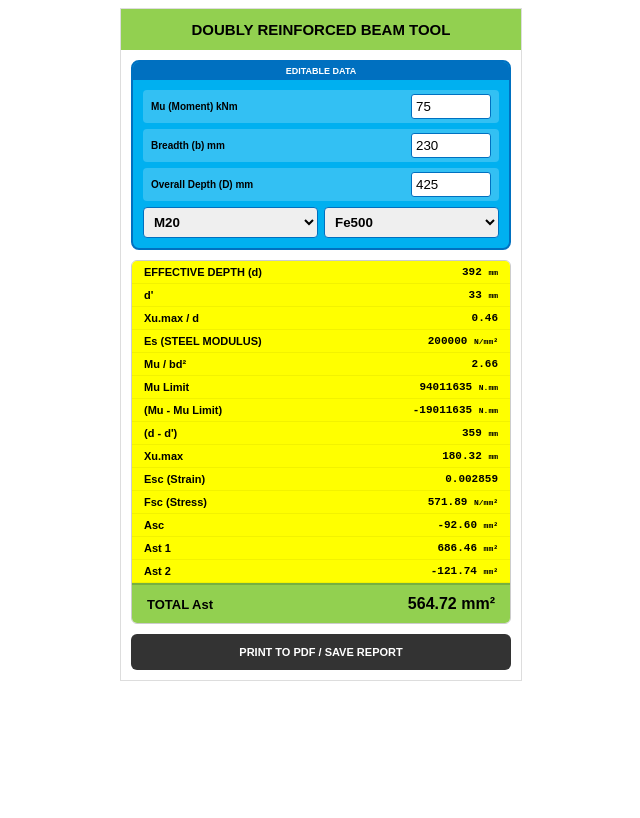
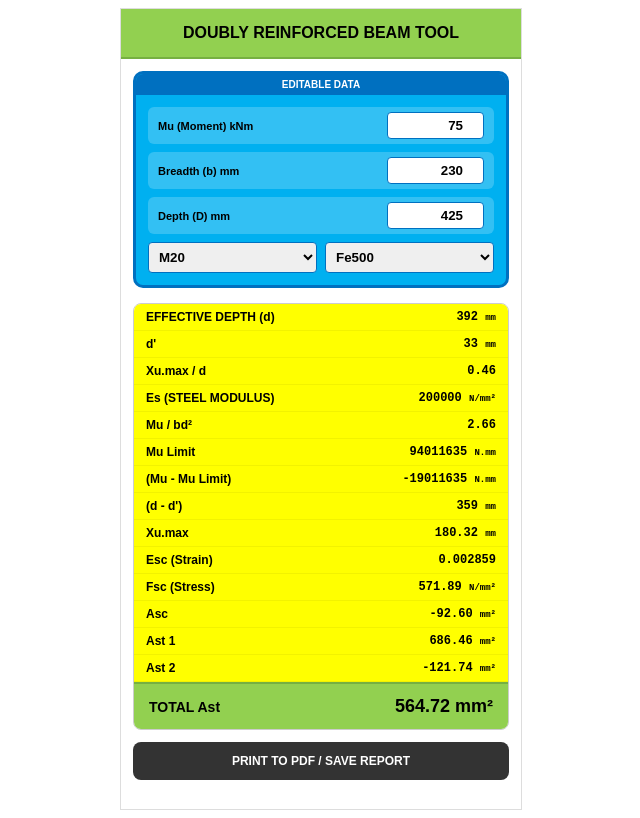
Before and after one commit to Movieeesss/DOUBLY-REINFORCED-BEAM-TOOL, a React (Vite) app: page / in a window 1280 px wide. Shown: the whole page, without its empty margins (319-959 px from the left). Built offline with nearby package versions, Linux system fonts and the light colour scheme.

Commit message:
Update DoublyReinforced.tsx

```diff
--- a/src/DoublyReinforced.tsx
+++ b/src/DoublyReinforced.tsx
@@ -13,6 +13,9 @@ export default function DoublyReinforcedTool() {
   const [inputs, setInputs] = useState({
     mu: 75, b: 230, D: 425, fck: 20, fy: 500, cover: 25, dia: 16
   });
+
+  // Seamless experience: Auto-select text on click so user doesn't have to erase zeros
+  const handleFocus = (e: React.FocusEvent<HTMLInputElement>) => e.target.select();
 
   // EXACT EXCEL MATHEMATICS
   const d = inputs.D - inputs.cover - (inputs.dia / 2);
@@ -33,62 +36,54 @@ export default function DoublyReinforcedTool() {
   const totalAst = ast1 + ast2;
 
   const Cell = ({ label, value, unit, color }: any) => (
-    <div style={{ display: 'flex', justifyContent: 'space-between', padding: '5px 12px', borderBottom: '1px solid rgba(0,0,0,0.05)', backgroundColor: color || '#fff', fontSize: '11px' }}>
+    <div style={{ display: 'flex', justifyContent: 'space-between', padding: '6px 12px', borderBottom: '1px solid rgba(0,0,0,0.05)', backgroundColor: color || '#fff', fontSize: '12px' }}>
       <span style={{ fontWeight: 'bold' }}>{label}</span>
-      <span style={{ fontFamily: 'monospace', fontWeight: 'bold' }}>{value} <small style={{fontSize: '8px'}}>{unit}</small></span>
+      <span style={{ fontFamily: 'monospace', fontWeight: 'bold' }}>{value} <small style={{fontSize: '9px'}}>{unit}</small></span>
     </div>
   );
 
   return (
-    <div className="report-wrapper" style={{ maxWidth: '400px', margin: '0 auto', fontFamily: 'Arial, sans-serif', backgroundColor: '#fff', border: '1px solid #ddd' }}>
+    <div id="printable-area" style={{ maxWidth: '400px', margin: '0 auto', fontFamily: 'sans-serif', backgroundColor: '#fff', minHeight: '100vh', border: '1px solid #ddd' }}>
       <style>{`
         @media print {
           @page { size: auto; margin: 0mm; }
-          body { margin: 0; padding: 0; }
-          .report-wrapper { border: none !important; width: 100% !important; max-width: 100% !important; height: 100vh !important; overflow: hidden !important; }
+          body { margin: 0; padding: 0; overflow: hidden; }
+          #printable-area { border: none !important; width: 100% !important; max-width: 100% !important; height: auto !important; margin: 0 !important; }
           .no-print { display: none !important; }
-          .logo-box { display: block !important; text-align: center; margin-bottom: 5px; }
           .blue-box { -webkit-print-color-adjust: exact; background-color: #00b0f0 !important; border: 2px solid #0070c0 !important; }
           .yellow-row { -webkit-print-color-adjust: exact; background-color: #ffff00 !important; }
-          .green-row { -webkit-print-color-adjust: exact; background-color: #92d050 !important; }
-          select, input { border: none !important; background: transparent !important; appearance: none !important; font-weight: bold !important; text-align: right; }
+          .green-total { -webkit-print-color-adjust: exact; background-color: #92d050 !important; }
+          header { -webkit-print-color-adjust: exact; background-color: #92d050 !important; }
+          input, select { border: none !important; background: transparent !important; appearance: none !important; font-weight: bold !important; text-align: right; }
         }
-        .logo-box { display: none; } /* Only shows in PDF */
       `}</style>
 
-      {/* PDF ONLY LOGO */}
-      <div className="logo-box" style={{ padding: '10px' }}>
-         <h1 style={{ margin: 0, fontSize: '24px', letterSpacing: '2px', fontWeight: '900' }}>UNIQ</h1>
-         <p style={{ margin: 0, fontSize: '12px', fontWeight: 'bold', letterSpacing: '4px' }}>DESIGNS</p>
-         <hr style={{ border: '1px solid #000', margin: '5px 0' }} />
-      </div>
-
-      <header style={{ backgroundColor: '#92d050', padding: '12px', textAlign: 'center', fontWeight: '900', fontSize: '15px' }}>
+      <header style={{ backgroundColor: '#92d050', padding: '15px', textAlign: 'center', fontWeight: '900', fontSize: '16px', borderBottom: '2px solid #76b041' }}>
         DOUBLY REINFORCED BEAM TOOL
       </header>
 
-      <div style={{ padding: '10px' }}>
-        {/* BLUE: EDITABLE INPUTS WITH NAMES */}
-        <div className="blue-box" style={{ border: '2px solid #0070c0', borderRadius: '8px', overflow: 'hidden', marginBottom: '10px', backgroundColor: '#00b0f0' }}>
-          <div style={{ backgroundColor: '#0070c0', color: 'white', padding: '4px', fontSize: '9px', fontWeight: 'bold', textAlign: 'center' }}>EDITABLE DATA</div>
-          <div style={{ padding: '10px', display: 'flex', flexDirection: 'column', gap: '6px' }}>
+      <div style={{ padding: '12px' }}>
+        {/* BLUE: EDITABLE INPUTS */}
+        <div className="blue-box" style={{ border: '3px solid #0070c0', borderRadius: '10px', overflow: 'hidden', marginBottom: '15px', backgroundColor: '#00b0f0' }}>
+          <div style={{ backgroundColor: '#0070c0', color: 'white', padding: '5px', fontSize: '10px', fontWeight: 'bold', textAlign: 'center' }}>EDITABLE DATA</div>
+          <div style={{ padding: '12px', display: 'flex', flexDirection: 'column', gap: '8px' }}>
 
-            <div style={{ display: 'flex', justifyContent: 'space-between', alignItems: 'center', background: 'rgba(255,255,255,0.2)', padding: '4px 8px', borderRadius: '4px' }}>
-              <label style={{ fontSize: '10px', fontWeight: 'bold' }}>Mu (Moment) kNm</label>
-              <input type="number" value={inputs.mu} onChange={e => setInputs({...inputs, mu: +e.target.value})} style={{ width: '70px', padding: '4px', border: '1px solid #0070c0', borderRadius: '3px' }} />
+            <div style={{ display: 'flex', justifyContent: 'space-between', alignItems: 'center', background: 'rgba(255,255,255,0.2)', padding: '5px 10px', borderRadius: '6px' }}>
+              <label style={{ fontSize: '11px', fontWeight: 'bold' }}>Mu (Moment) kNm</label>
+              <input type="number" onFocus={handleFocus} value={inputs.mu} onChange={e => setInputs({...inputs, mu: +e.target.value})} style={{ width: '85px', textAlign: 'right', padding: '5px', border: '1px solid #0070c0', borderRadius: '4px', fontWeight: 'bold' }} />
             </div>
 
-            <div style={{ display: 'flex', justifyContent: 'space-between', alignItems: 'center', background: 'rgba(255,255,255,0.2)', padding: '4px 8px', borderRadius: '4px' }}>
-              <label style={{ fontSize: '10px', fontWeight: 'bold' }}>Breadth (b) mm</label>
-              <input type="number" value={inputs.b} onChange={e => setInputs({...inputs, b: +e.target.value})} style={{ width: '70px', padding: '4px', border: '1px solid #0070c0', borderRadius: '3px' }} />
+            <div style={{ display: 'flex', justifyContent: 'space-between', alignItems: 'center', background: 'rgba(255,255,255,0.2)', padding: '5px 10px', borderRadius: '6px' }}>
+              <label style={{ fontSize: '11px', fontWeight: 'bold' }}>Breadth (b) mm</label>
+              <input type="number" onFocus={handleFocus} value={inputs.b} onChange={e => setInputs({...inputs, b: +e.target.value})} style={{ width: '85px', textAlign: 'right', padding: '5px', border: '1px solid #0070c0', borderRadius: '4px', fontWeight: 'bold' }} />
             </div>
 
-            <div style={{ display: 'flex', justifyContent: 'space-between', alignItems: 'center', background: 'rgba(255,255,255,0.2)', padding: '4px 8px', borderRadius: '4px' }}>
-              <label style={{ fontSize: '10px', fontWeight: 'bold' }}>Overall Depth (D) mm</label>
-              <input type="number" value={inputs.D} onChange={e => setInputs({...inputs, D: +e.target.value})} style={{ width: '70px', padding: '4px', border: '1px solid #0070c0', borderRadius: '3px' }} />
+            <div style={{ display: 'flex', justifyContent: 'space-between', alignItems: 'center', background: 'rgba(255,255,255,0.2)', padding: '5px 10px', borderRadius: '6px' }}>
+              <label style={{ fontSize: '11px', fontWeight: 'bold' }}>Depth (D) mm</label>
+              <input type="number" onFocus={handleFocus} value={inputs.D} onChange={e => setInputs({...inputs, D: +e.target.value})} style={{ width: '85px', textAlign: 'right', padding: '5px', border: '1px solid #0070c0', borderRadius: '4px', fontWeight: 'bold' }} />
             </div>
 
-            <div style={{ display: 'grid', gridTemplateColumns: '1fr 1fr', gap: '6px' }}>
+            <div style={{ display: 'grid', gridTemplateColumns: '1fr 1fr', gap: '8px' }}>
               <select value={inputs.fck} onChange={e => setInputs({...inputs, fck: +e.target.value})} style={{ padding: '6px', borderRadius: '4px', border: '1px solid #0070c0', fontWeight: 'bold' }}>
                 {[15, 20, 25, 30].map(v => <option key={v} value={v}>M{v}</option>)}
               </select>
@@ -100,7 +95,7 @@ export default function DoublyReinforcedTool() {
         </div>
 
         {/* YELLOW: CALCULATED DATA */}
-        <div style={{ border: '1px solid #ccc', borderRadius: '6px', overflow: 'hidden' }}>
+        <div style={{ border: '1px solid #ccc', borderRadius: '8px', overflow: 'hidden' }}>
           <div className="yellow-row"><Cell label="EFFECTIVE DEPTH (d)" value={d.toFixed(0)} unit="mm" color="#ffff00" /></div>
           <div className="yellow-row"><Cell label="d'" value={dPrime.toFixed(0)} unit="mm" color="#ffff00" /></div>
           <div className="yellow-row"><Cell label="Xu.max / d" value={xuMaxD} color="#ffff00" /></div>
@@ -116,14 +111,13 @@ export default function DoublyReinforcedTool() {
           <div className="yellow-row"><Cell label="Ast 1" value={ast1.toFixed(2)} unit="mm²" color="#ffff00" /></div>
           <div className="yellow-row"><Cell label="Ast 2" value={ast2.toFixed(2)} unit="mm²" color="#ffff00" /></div>
 
-          {/* GREEN: FINAL TOTAL */}
-          <div className="green-row" style={{ backgroundColor: '#92d050', padding: '10px 15px', display: 'flex', justifyContent: 'space-between', alignItems: 'center', borderTop: '2px solid #76b041' }}>
-            <span style={{ fontSize: '13px', fontWeight: '900' }}>TOTAL Ast</span>
-            <span style={{ fontSize: '16px', fontWeight: '900' }}>{totalAst.toFixed(2)} mm²</span>
+          <div className="green-total" style={{ backgroundColor: '#92d050', padding: '12px 15px', display: 'flex', justifyContent: 'space-between', alignItems: 'center', borderTop: '2px solid #76b041' }}>
+            <span style={{ fontSize: '14px', fontWeight: '900' }}>TOTAL Ast</span>
+            <span style={{ fontSize: '18px', fontWeight: '900' }}>{totalAst.toFixed(2)} mm²</span>
           </div>
         </div>
 
-        <button className="no-print" onClick={() => window.print()} style={{ width: '100%', marginTop: '10px', padding: '12px', backgroundColor: '#333', color: '#fff', border: 'none', borderRadius: '6px', fontWeight: 'bold', fontSize: '11px', cursor: 'pointer' }}>
+        <button className="no-print" onClick={() => window.print()} style={{ width: '100%', marginTop: '12px', padding: '12px', backgroundColor: '#333', color: '#fff', border: 'none', borderRadius: '8px', fontWeight: 'bold', fontSize: '12px', cursor: 'pointer' }}>
           PRINT TO PDF / SAVE REPORT
         </button>
       </div>
```
